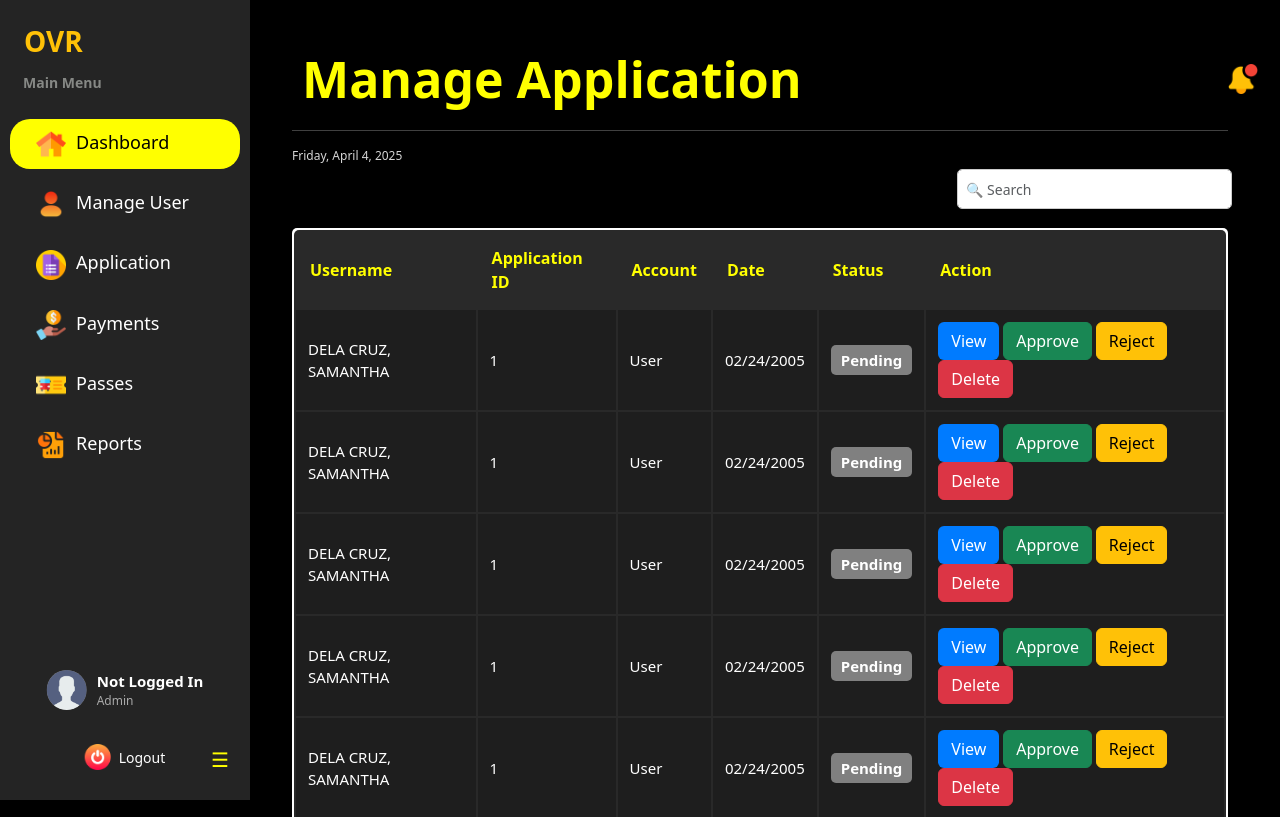
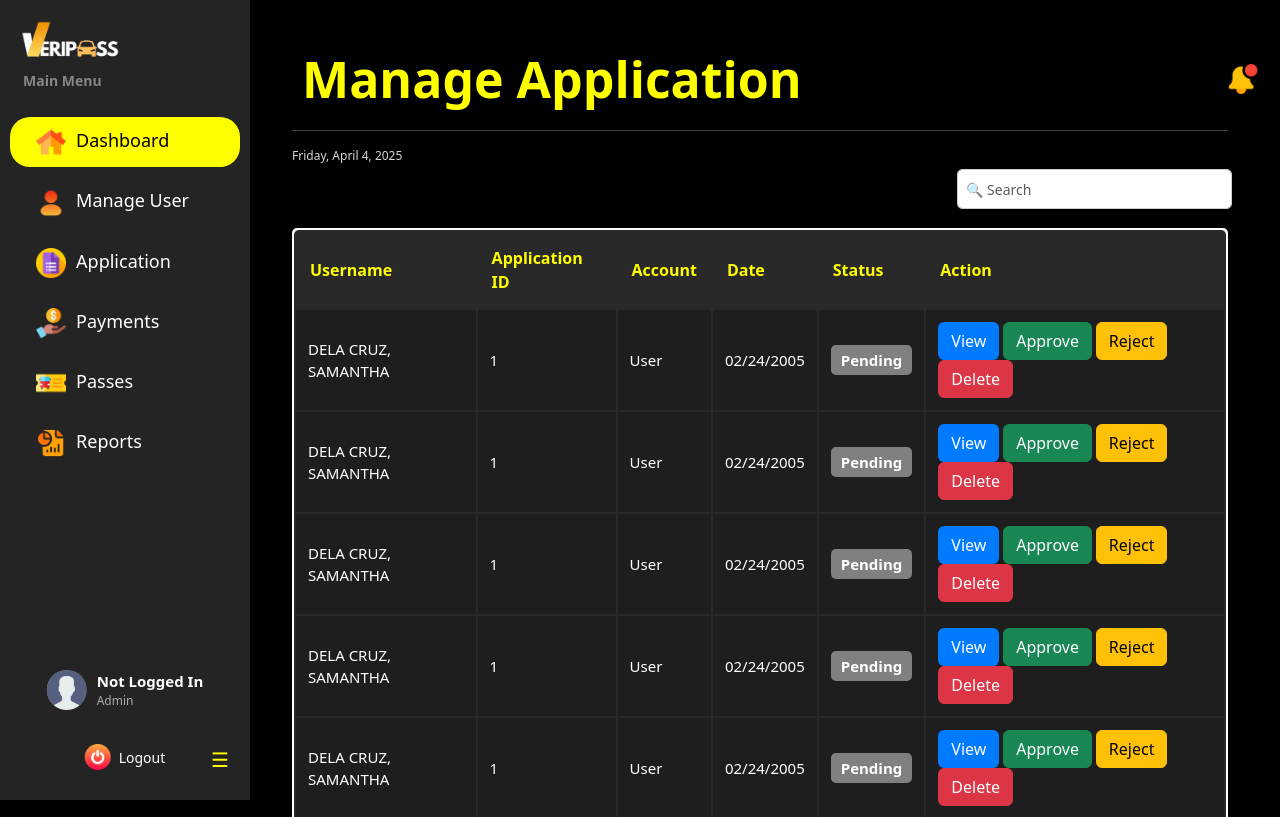
Before and after one commit to Meighel/Online-Vehicle-Pass-Registration, a Django app: template projectsite/templates/Admin Dashboard/Admin_Application.html in a window 1280 px wide. Shown: the top 817 px of the page. Run offline with Django 5.2, Linux system fonts and the light colour scheme; the template is opened without the code that fills it, so the values that code supplies are empty.

Commit message:
fixed missing navbar brand logo and favicon on admin pages

```diff
--- a/projectsite/templates/Admin Dashboard/Admin_Application.html
+++ b/projectsite/templates/Admin Dashboard/Admin_Application.html
@@ -8,6 +8,7 @@
 {% block extra_css %}
     <link rel="stylesheet" href="{% static 'css/admin-dashboard-style.css' %}">
     <link rel="stylesheet" href="{% static 'css/sidebar.css' %}">
+    <link rel="icon" href="{% static 'images/favicon.png' %}">
     <style>
 
         .main-content {
--- a/projectsite/templates/Admin Dashboard/Admin_Manage_Passes.html
+++ b/projectsite/templates/Admin Dashboard/Admin_Manage_Passes.html
@@ -7,6 +7,7 @@
     <link rel="stylesheet" href="../../static/css/admin-dashboard-style.css">
     <link rel="stylesheet" href="../../static/css/sidebar.css">
     <link href="https://cdn.jsdelivr.net/npm/bootstrap@5.3.0/dist/css/bootstrap.min.css" rel="stylesheet">
+    <link rel="icon" href="{% static 'images/favicon.png' %}">
     <script src="https://code.jquery.com/jquery-3.6.0.min.js"></script>
 </head>
 <body>
--- a/projectsite/templates/Admin Dashboard/Admin_Manage_Payment.html
+++ b/projectsite/templates/Admin Dashboard/Admin_Manage_Payment.html
@@ -8,6 +8,7 @@
 {% block extra_css %}
     <link rel="stylesheet" href="{% static 'css/admin-dashboard-style.css' %}">
     <link rel="stylesheet" href="{% static 'css/sidebar.css' %}">
+    <link rel="icon" href="{% static 'images/favicon.png' %}">
     <style>
         /* Ensure main content shifts to the right of sidebar */
         .dashboard-wrapper {
--- a/projectsite/templates/Admin Dashboard/Admin_Manage_User.html
+++ b/projectsite/templates/Admin Dashboard/Admin_Manage_User.html
@@ -8,6 +8,7 @@
 {% block extra_css %}
     <link rel="stylesheet" href="{% static 'css/admin-dashboard-style.css' %}">
     <link rel="stylesheet" href="{% static 'css/sidebar.css' %}">
+    <link rel="icon" href="{% static 'images/favicon.png' %}">
     <style>
         /* Ensure main content shifts to the right of sidebar */
         .dashboard-wrapper {
--- a/projectsite/templates/Admin Dashboard/Admin_Reports.html
+++ b/projectsite/templates/Admin Dashboard/Admin_Reports.html
@@ -7,6 +7,7 @@
     <link rel="stylesheet" href="../../static/css/admin-dashboard-style.css">
     <link rel="stylesheet" href="../../static/css/sidebar.css"> <!--THIS for sidebar-->
     <link href="https://cdn.jsdelivr.net/npm/bootstrap@5.3.0/dist/css/bootstrap.min.css" rel="stylesheet">
+    <link rel="icon" href="{% static 'images/favicon.png' %}">
 </head>
 <body>
         <!-- Sidebar -->
--- a/projectsite/templates/includes/admin_sidebar.html
+++ b/projectsite/templates/includes/admin_sidebar.html
@@ -15,7 +15,9 @@
 
 <!-- Sidebar -->
 <div class="sidebar" id="sidebar">
-    <a class="navbar-brand ms-4 fs-3 fw-bold text-warning brand-logo" href="#">OVR</a>
+    <a href="#">
+        <img src="{% static 'images/navbar-brand img.png' %}" class="img-fluid" style="width: 100px; margin-left: 20px;">
+    </a>
     <button class="toggle-btn" id="toggle-btn">☰</button>
 
     <p>Main Menu</p>
```
Also changed, not shown: projectsite/db.sqlite3.
